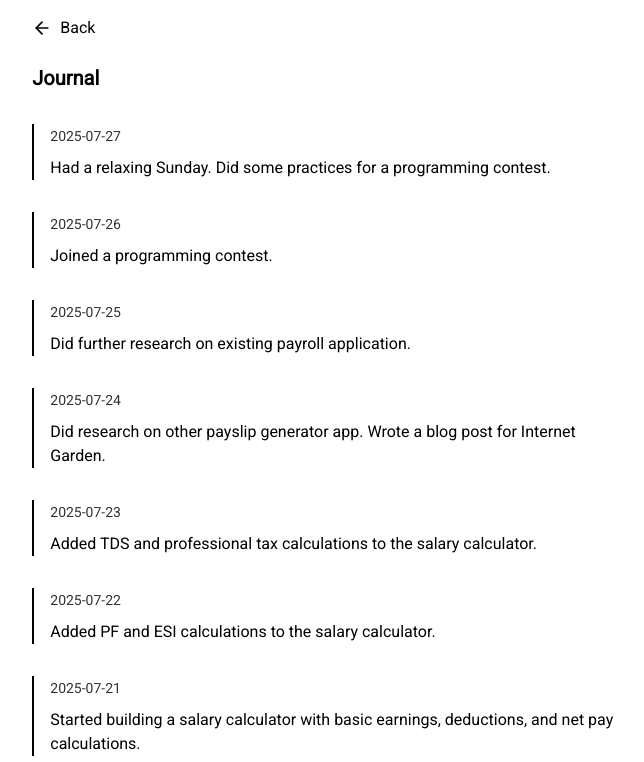
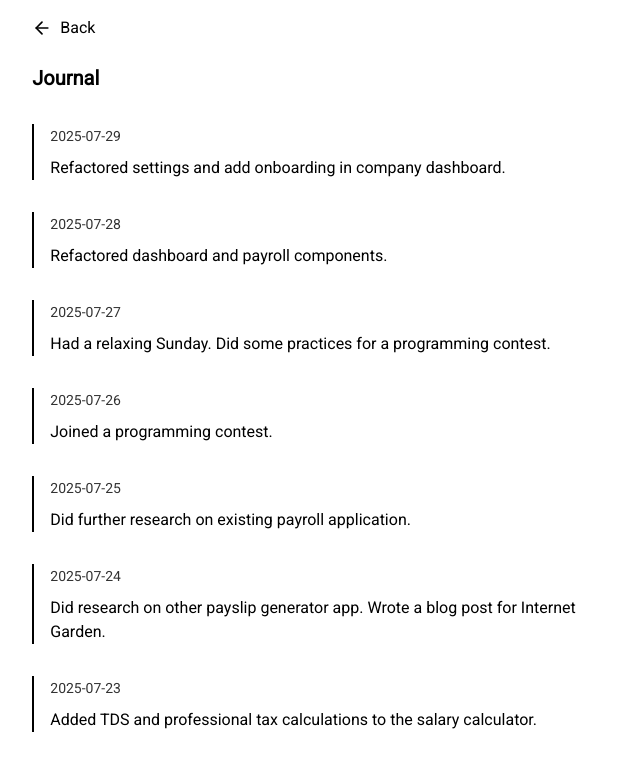
Before and after one commit to minamicode/minamicode.com, a Next.js app: page /journal in a window 1280 px wide. Shown: the top 762 px of the page, without its empty margins (309-953 px from the left). Built offline with nearby package versions, Linux system fonts and the light colour scheme.

Commit message:
add a journal entry

```diff
--- a/src/app/_components/JournalEntries.tsx
+++ b/src/app/_components/JournalEntries.tsx
@@ -6,6 +6,14 @@ type JournalEntry = {
 };
 
 const entries: JournalEntry[] = [
+  {
+    date: "2025-07-29",
+    text: "Refactored settings and add onboarding in company dashboard.",
+  },
+  {
+    date: "2025-07-28",
+    text: "Refactored dashboard and payroll components.",
+  },
   {
     date: "2025-07-27",
     text: "Had a relaxing Sunday. Did some practices for a programming contest.",
```
